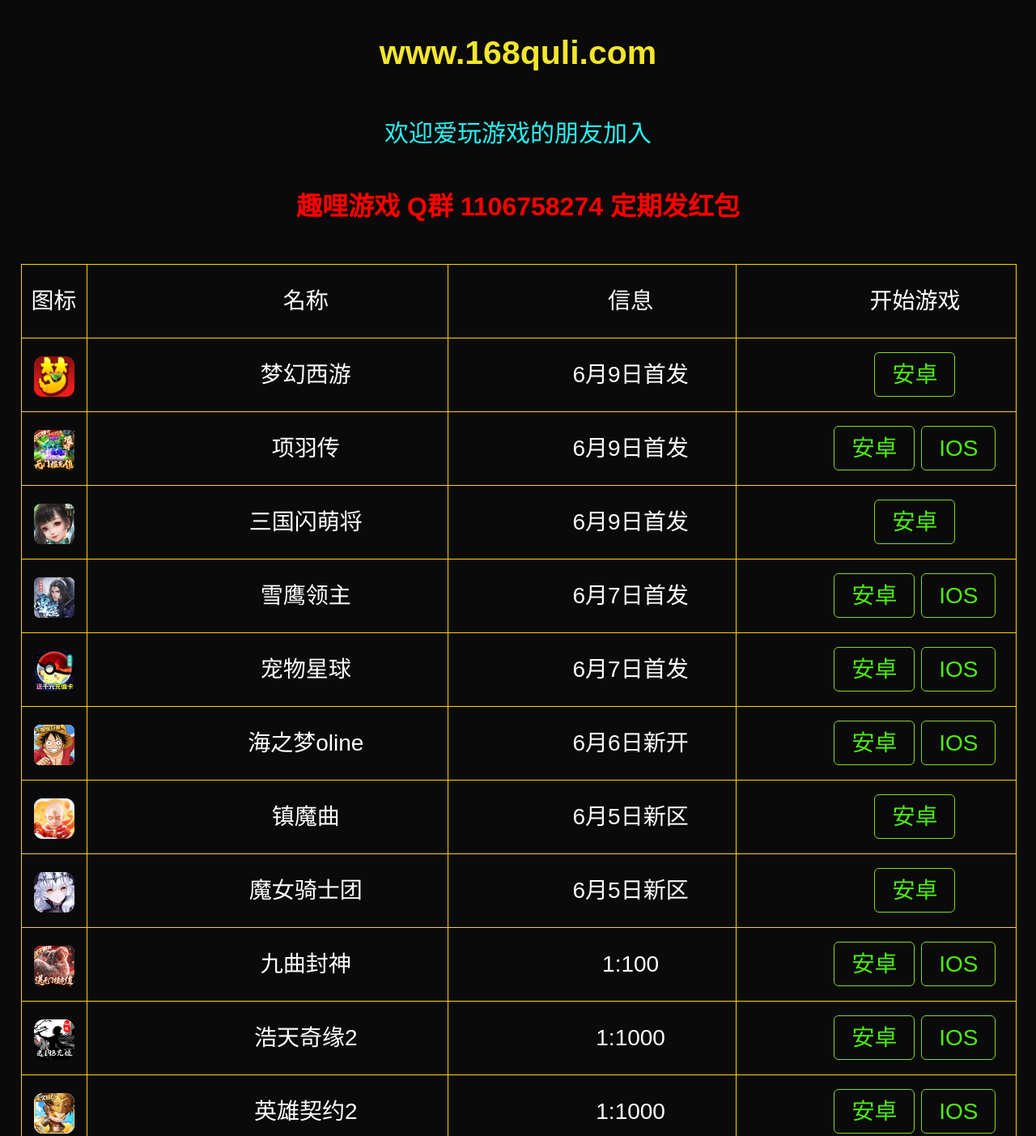
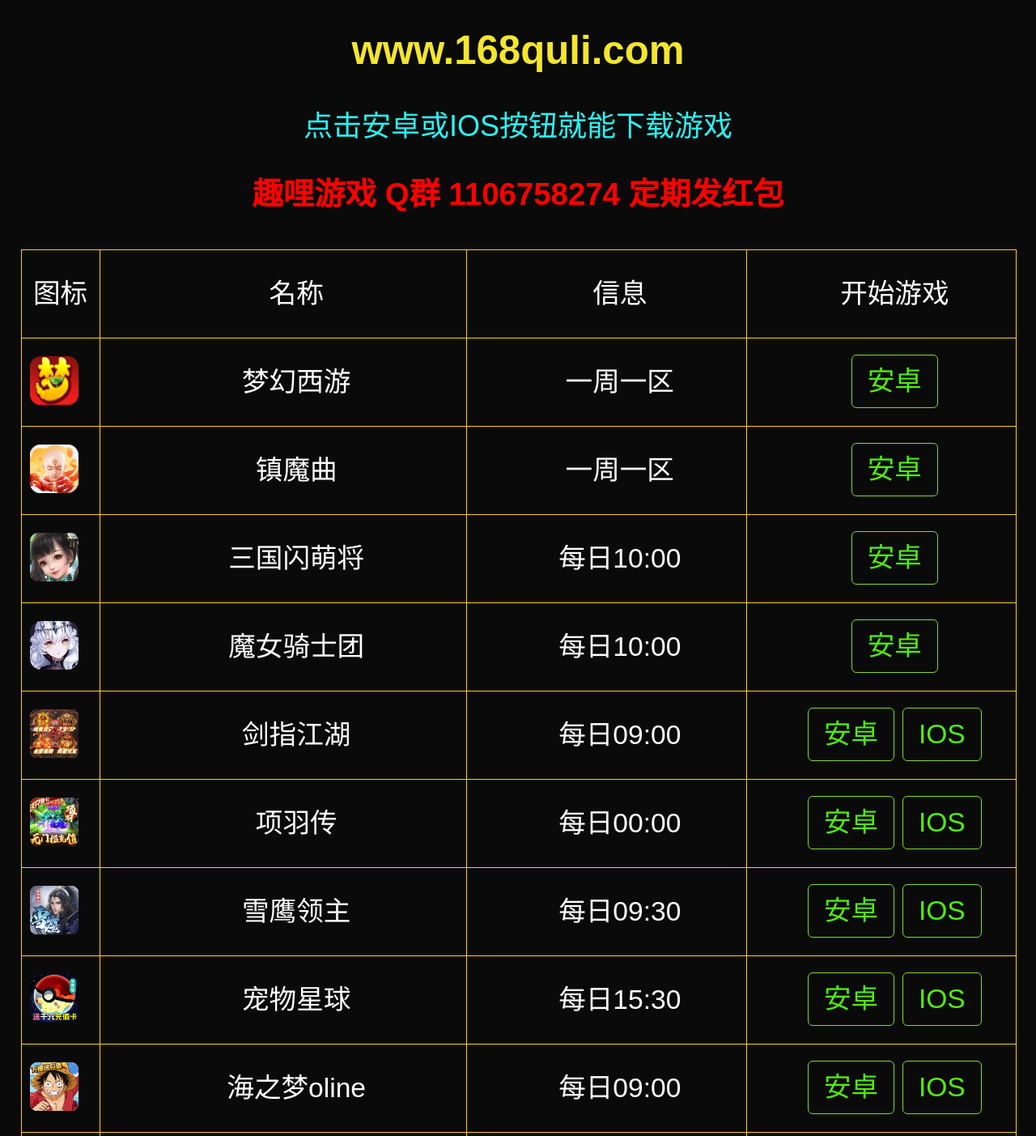
Before and after one commit to huangjie2016/quli, a plain HTML site: page index.html in a window 1280 px wide. Shown: the top 1403 px of the page at 81% size. Drawn offline with Linux system fonts and the light colour scheme.

Commit message:
放大字体添加一款游戏

```diff
--- a/index.html
+++ b/index.html
@@ -13,7 +13,7 @@
 </head>
 <body>
     <h2 class="quli-h2">www.168quli.com</h2>
-    <p class="quli-welcome">欢迎爱玩游戏的朋友加入</p>
+    <p class="quli-welcome">点击安卓或IOS按钮就能下载游戏</p>
     <h1 class="quli-h1">趣哩游戏 Q群 1106758274 定期发红包</h1>
 
   <div class="main">
@@ -22,29 +22,53 @@
       <p><span>图标</span><span>名称</span><span>信息</span><span>开始游戏</span></p>
       <p>
         <span><img src="./static/img/mhxy.png" alt="梦幻西游" /></span>
-        <span>梦幻西游</span><span>6月9日首发</span>
+        <span>梦幻西游</span><span>一周一区</span>
         <span>
           <a href="https://app.317youxi.com/game/download?game_id=5ed47336ed260b49648c2cf1&channel_id=388038326" target="_black">安卓</a>
         </span>
       </p>
       <p>
+        <span><img src="./static/img/zmq.png" alt="镇魔曲" /></span>
+        <span>镇魔曲</span><span>一周一区</span>
+        <span>
+          <a href="https://app.317youxi.com/game/download?game_id=5ed4798ded260bf1638bbd3a&channel_id=388038326" target="_black">安卓</a>
+        </span>
+      </p>
+      <p>
+        <span><img src="./static/img/sgsmjb.png" alt="三国闪萌将" /></span>
+        <span>三国闪萌将</span><span>每日10:00</span>
+        <span>
+          <a href="https://app.317youxi.com/game/download?game_id=5ecf8825ed260bf0638b8c96&channel_id=388038326" target="_black">安卓</a>
+        </span>
+      </p>
+
+      <p>
+        <span><img src="./static/img/mvqst.png" alt="魔女骑士团" /></span>
+        <span>魔女骑士团</span><span>每日10:00</span>
+        <span>
+          <a href="https://app.317youxi.com/game/download?game_id=5ea799dfed260bcc568b467f&channel_id=388038326" target="_black">安卓</a>
+        </span>
+      </p>
+      <p>
+        <span><img src="./static/img/jzjh.gif" alt="梦幻西游" /></span>
+        <span>剑指江湖</span><span>每日09:00</span>
+        <span>
+          <a href="https://app.317youxi.com/game/download?game_id=5ed76dffed260b23538b54cd&channel_id=388038326" target="_black">安卓</a>
+          <a href="https://app.317youxi.com/game/detail?game_id=5ed76dffed260b23538b54cd&channel_id=388038326" target="_black">IOS</a>
+        </span>
+      </p>
+      <p>
         <span><img src="./static/img/xyz.gif" alt="项羽传" /></span>
-        <span>项羽传</span><span>6月9日首发</span>
+        <span>项羽传</span><span>每日00:00</span>
         <span>
           <a href="https://app.317youxi.com/game/download?game_id=5ecf6142ed260bf3638ba24a&channel_id=388038326" target="_black">安卓</a>
           <a href="https://app.317youxi.com/game/detail?game_id=5ecf6142ed260bf3638ba24a&channel_id=388038326" target="_black">IOS</a>
         </span>
       </p>
-      <p>
-        <span><img src="./static/img/sgsmjb.png" alt="三国闪萌将" /></span>
-        <span>三国闪萌将</span><span>6月9日首发</span>
-        <span>
-          <a href="https://app.317youxi.com/game/download?game_id=5ecf8825ed260bf0638b8c96&channel_id=388038326" target="_black">安卓</a>
-        </span>
-      </p>
+
       <p>
         <span><img src="./static/img/xylz.png" alt="雪鹰领主" /></span>
-        <span>雪鹰领主</span><span>6月7日首发</span>
+        <span>雪鹰领主</span><span>每日09:30</span>
         <span>
           <a href="https://app.317youxi.com/game/download?game_id=5ecf17cfed260b49648c019a&channel_id=388038326" target="_black">安卓</a>
           <a href="https://app.317youxi.com/game/detail?game_id=5ecf17cfed260b49648c019a&channel_id=388038326" target="_black">IOS</a>
@@ -52,7 +76,7 @@
       </p>
       <p>
         <span><img src="./static/img/cwxq.png" alt="宠物星球" /></span>
-        <span>宠物星球</span><span>6月7日首发</span>
+        <span>宠物星球</span><span>每日15:30</span>
         <span>
           <a href="https://app.317youxi.com/game/download?game_id=5ed9f3caed260b23538b6749&channel_id=388038326" target="_black">安卓</a>
           <a href="https://app.317youxi.com/game/detail?game_id=5ed9f3caed260b23538b6749&channel_id=388038326" target="_black">IOS</a>
@@ -61,29 +85,14 @@
       </p>
       <p>
         <span><img src="./static/img/hzm.png" alt="海之梦oline" /></span>
-        <span>海之梦oline</span><span>6月6日新开</span>
+        <span>海之梦oline</span><span>每日09:00</span>
         <span>
           <a href="https://app.317youxi.com/game/download?game_id=5ecf17a1ed260bef638c05b6&channel_id=388038326" target="_black">安卓</a>
           <a href="https://app.317youxi.com/game/detail?game_id=5ecf17a1ed260bef638c05b6&channel_id=388038326" target="_black">IOS</a>
         </span>
 
       </p>
-      <p>
-        <span><img src="./static/img/zmq.png" alt="镇魔曲" /></span>
-        <span>镇魔曲</span><span>6月5日新区</span>
-        <span>
-          <a href="https://app.317youxi.com/game/download?game_id=5ed4798ded260bf1638bbd3a&channel_id=388038326" target="_black">安卓</a>
-        </span>
 
-      </p>
-      <p>
-        <span><img src="./static/img/mvqst.png" alt="魔女骑士团" /></span>
-        <span>魔女骑士团</span><span>6月5日新区</span>
-        <span>
-          <a href="https://app.317youxi.com/game/download?game_id=5ea799dfed260bcc568b467f&channel_id=388038326" target="_black">安卓</a>
-        </span>
-
-      </p>
       <p>
         <span><img src="./static/img/jqfs.gif" alt="九曲封神" /></span>
         <span>九曲封神</span><span>1:100</span>
--- a/static/css/index.css
+++ b/static/css/index.css
@@ -4,7 +4,7 @@
     border:0;
     background:rgba(0,0,0,.8);
     color:#fff;
-    font-size:50px;
+    font-size:60px;
     min-height:100vh;
 }
 body{
@@ -111,14 +111,14 @@
     vertical-align: bottom;
 }
 .main-top p span:nth-child(1) img {
-    width:50px;
-    height:50px;
+    width:1rem;
+    height:1rem;
     border:0;
     margin:0;
     padding:0;
     position:absolute;
     top:22px;
-    left:15px;
+    left:10px;
 }
 .main-top p span:nth-child(1) {
     width: 1.6rem;
@@ -137,7 +137,7 @@
     border: .02rem solid rgb(134,217,34);
     color: #4eee0f;
     border-radius: 6px;
-    padding:.22rem .42rem;
+    padding:.22rem .32rem;
 }
 
 .main-top p span:last-child{
@@ -157,22 +157,22 @@
 }
 .quli-h1{
     text-align:center;
-    height:1.8rem;
-    line-height:1.8rem;
+    height:1.4rem;
+    line-height:1.4rem;
     color:red;
     font-size:.64rem;
 }
 .quli-h2{
     text-align:center;
-    height:1.8rem;
-    line-height:1.8rem;
+    height:1.4rem;
+    line-height:1.4rem;
     color:rgb(243, 230, 43);
     font-size:.82rem;
 }
 .quli-welcome{
     text-align:center;
-    height:1.8rem;
-    line-height:1.8rem;
+    height:1.4rem;
+    line-height:1.4rem;
     font-size:.60rem;
     color:rgb(43, 243, 243);
 }
```
Also changed, not shown: static/img/jzjh.gif (added).
